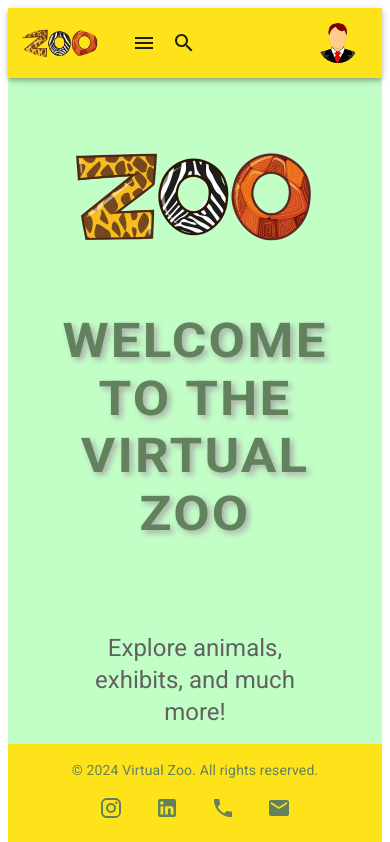
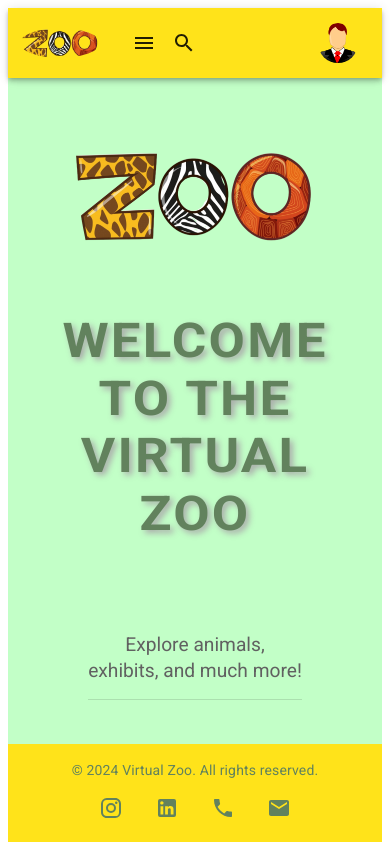
Before and after one commit to Nadav2503/FinalProjectFullStackFront, a React (Vite) app: page / in a window 390 px wide. Shown: the top 842 px of the page. Built offline with nearby package versions, Linux system fonts and the light colour scheme.

Commit message:
add comments to PageHeader.jsx + add responsive

```diff
--- a/src/general/PageHeader.jsx
+++ b/src/general/PageHeader.jsx
@@ -2,39 +2,47 @@ import React from 'react';
 import { Divider, Typography, Container } from '@mui/material';
 import { useTheme } from '@mui/material/styles';
 
+// PageHeader component: Displays a title and subtitle with a divider.
 export default function PageHeader({ title, subtitle }) {
-    const theme = useTheme(); // Access the theme
+    const theme = useTheme(); // Access the current theme (light or dark)
 
     return (
         <Container
             sx={{
-                display: 'flex',
-                flexDirection: 'column',
-                alignItems: 'center',
-                textAlign: 'center',
-                marginTop: 5,
-                marginBottom: 3,
+                display: 'flex', // Use flexbox for layout
+                flexDirection: 'column', // Stack elements vertically
+                alignItems: 'center', // Center the elements horizontally
+                textAlign: 'center', // Center the text
+                marginTop: 5, // Space from the top
+                marginBottom: 3, // Space from the bottom
             }}
         >
+            {/* Title section */}
             <Typography
                 variant="h2"
                 component="h1"
                 sx={{
                     color: theme.palette.primary.main, // Use primary color from the theme
+                    fontSize: { xs: '2rem', sm: '2.5rem', md: '3rem' }, // Responsive font size
                 }}
             >
                 {title}
             </Typography>
+
+            {/* Subtitle section */}
             <Typography
                 variant="h5"
                 component="h2"
                 sx={{
                     color: theme.palette.text.secondary, // Use secondary text color from the theme
-                    marginTop: 2,
+                    marginTop: 2, // Space between title and subtitle
+                    fontSize: { xs: '1.2rem', sm: '1.5rem', md: '1.75rem' }, // Responsive font size
                 }}
             >
                 {subtitle}
             </Typography>
+
+            {/* Divider to separate title and content */}
             <Divider sx={{ my: 2, width: '100%', maxWidth: '600px' }} />
         </Container>
     );
```
